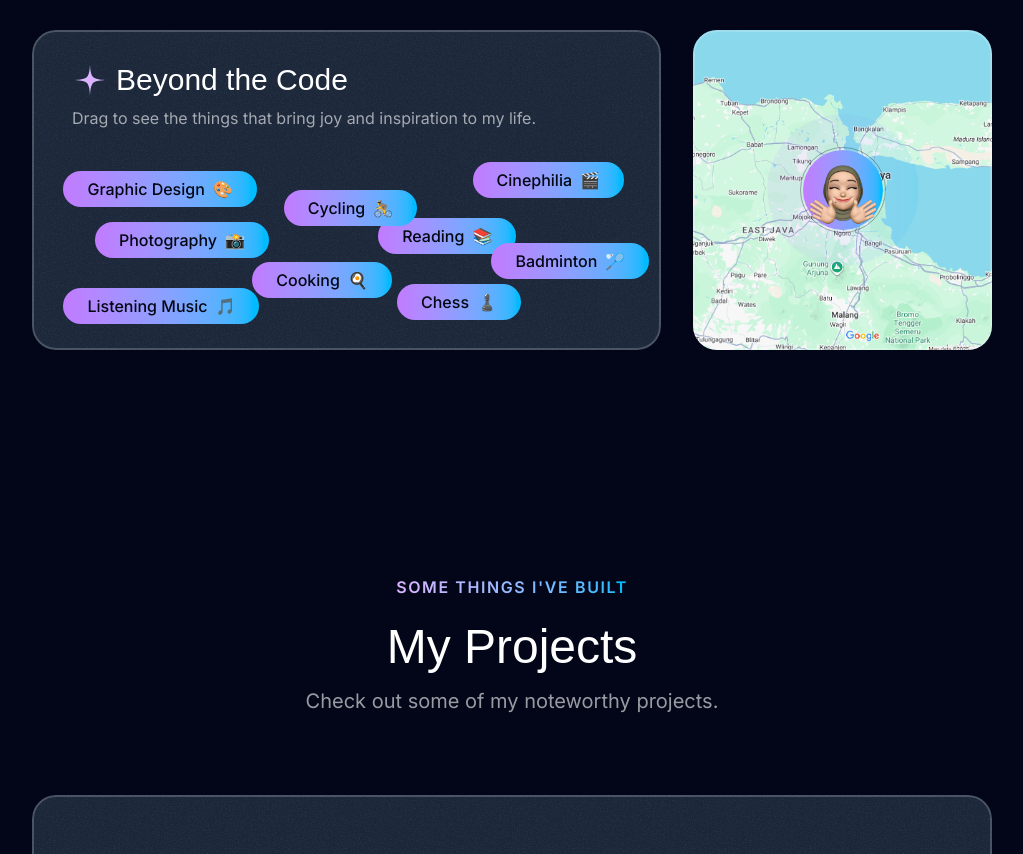
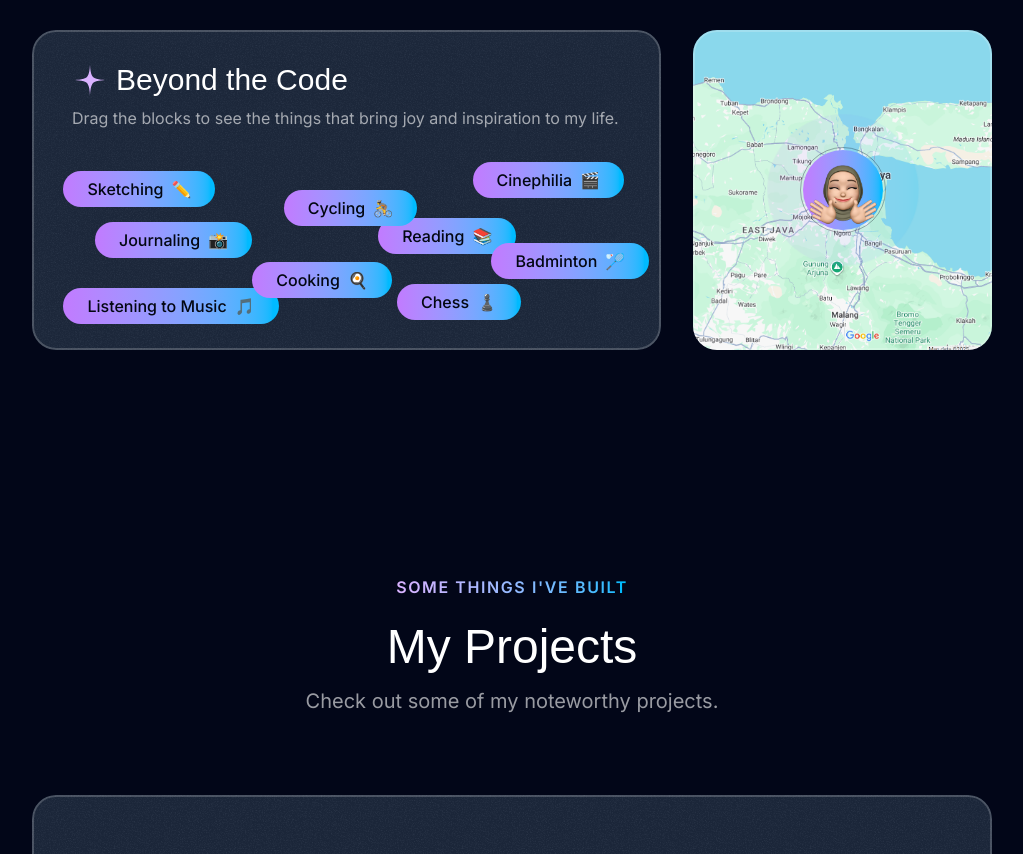
Before and after one commit to alyadyh/alyadyh.github.io, a Next.js app: page / in a window 1280 px wide. Shown: the part 1590-2444 px from the top of the page, without its empty margins (128-1151 px from the left). Built offline with nearby package versions, Linux system fonts and the light colour scheme; a web font is replaced by a local one.

Commit message:
fix: update hobbies section

```diff
--- a/src/data/aboutData.ts
+++ b/src/data/aboutData.ts
@@ -34,9 +34,9 @@ export const toolboxItems = [
 ];
 
 export const hobbies = [
-  { title: "Listening Music", emoji: "🎵", left: "5%", top: "67%" },
-  { title: "Photography", emoji: "📸", left: "10%", top: "32%" },
-  { title: "Graphic Design", emoji: "🎨", left: "5%", top: "5%" },
+  { title: "Listening to Music", emoji: "🎵", left: "5%", top: "67%" },
+  { title: "Journaling", emoji: "📸", left: "10%", top: "32%" },
+  { title: "Sketching", emoji: "✏️", left: "5%", top: "5%" },
   { title: "Chess", emoji: "♟️", left: "58%", top: "65%" },
   { title: "Reading", emoji: "📚", left: "55%", top: "30%" },
   { title: "Cooking", emoji: "🍳", left: "35%", top: "53%" },
--- a/src/sections/About.tsx
+++ b/src/sections/About.tsx
@@ -56,7 +56,7 @@ export const AboutSection = () => {
             <Card className="h-[320px] p-0 flex flex-col md:col-span-3 lg:col-span-2">
               <CardHeader
                 title="Beyond the Code"
-                desc="Drag to see the things that bring joy and inspiration to my life."
+                desc="Drag the blocks to see the things that bring joy and inspiration to my life."
                 className="px-6 pt-6"
               />
               <div className="relative flex-1" ref={constraintRef}>
```
